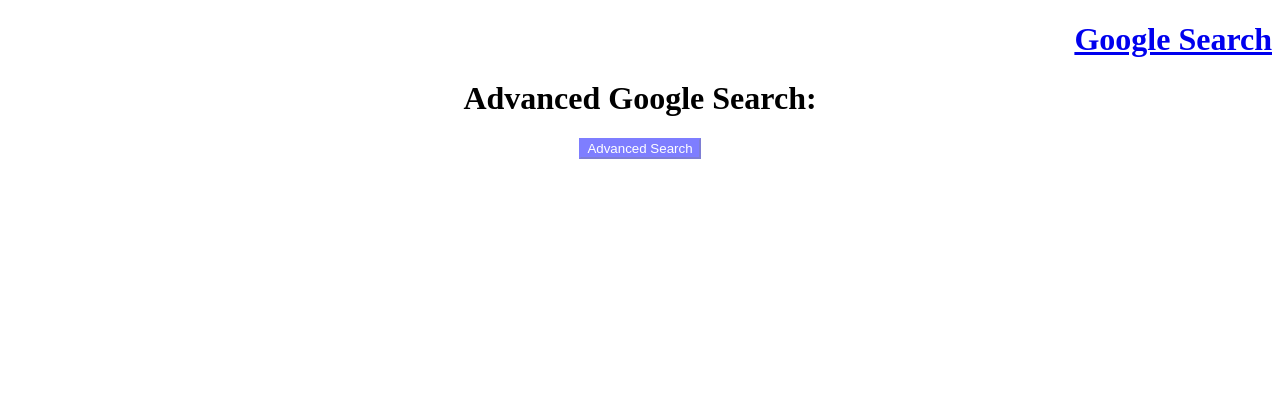
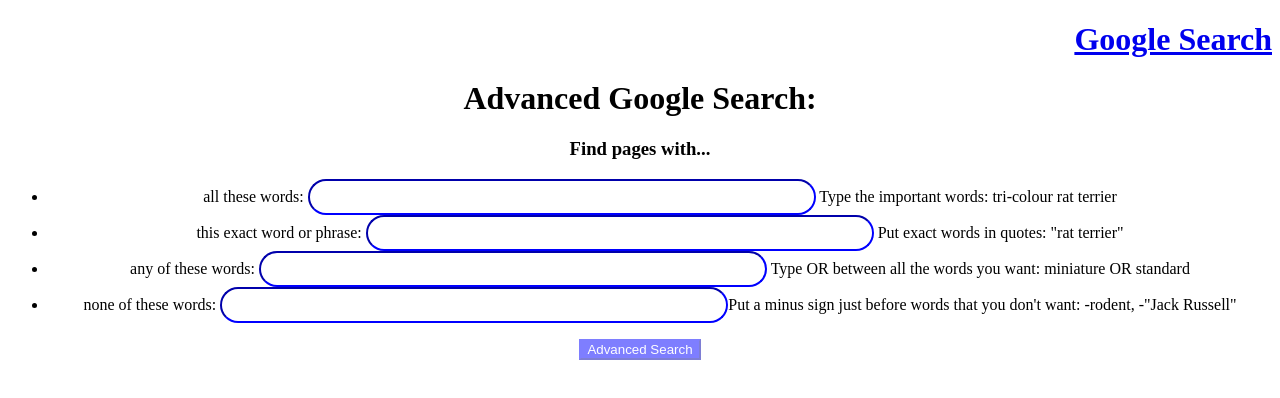
Before and after one commit to PiotrPich/tets, a plain HTML site: page advanced_search.html in a window 1280 px wide. Drawn offline with Linux system fonts and the light colour scheme.

Commit message:
working advanced search

```diff
--- a/advanced_search.html
+++ b/advanced_search.html
@@ -19,7 +19,14 @@
         </div>
         <h1 style="text-align:center"> Advanced Google Search: </h1>
         <form action="https://www.google.com/search">
-            <input type="submit"  value="Advanced Search" name="">
+            <h3>Find pages with...</h3>
+            <ul>
+                <li>all these words: <input type="text" name="as_q"> Type the important words: tri-colour rat terrier</li>
+                <li>this exact word or phrase: <input type="text" name="as_epq"> Put exact words in quotes: "rat terrier"</li>
+                <li>any of these words: <input type="text" name="as_oq"> Type OR between all the words you want: miniature OR standard</li>
+                <li>none of these words: <input type="text" name="as_eq">Put a minus sign just before words that you don't want: -rodent, -"Jack Russell"</li>
+            </ul>
+            <input type="submit"  value="Advanced Search">
         </form>
     </body>
 </html>
```
